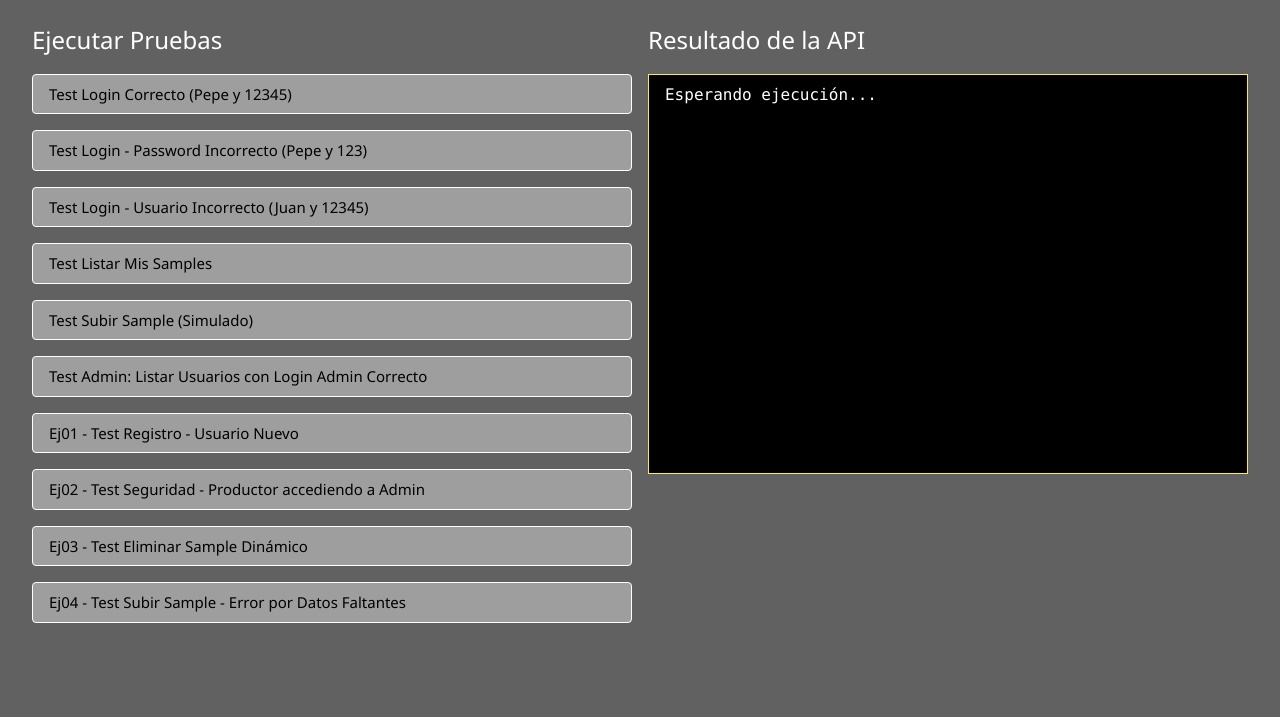
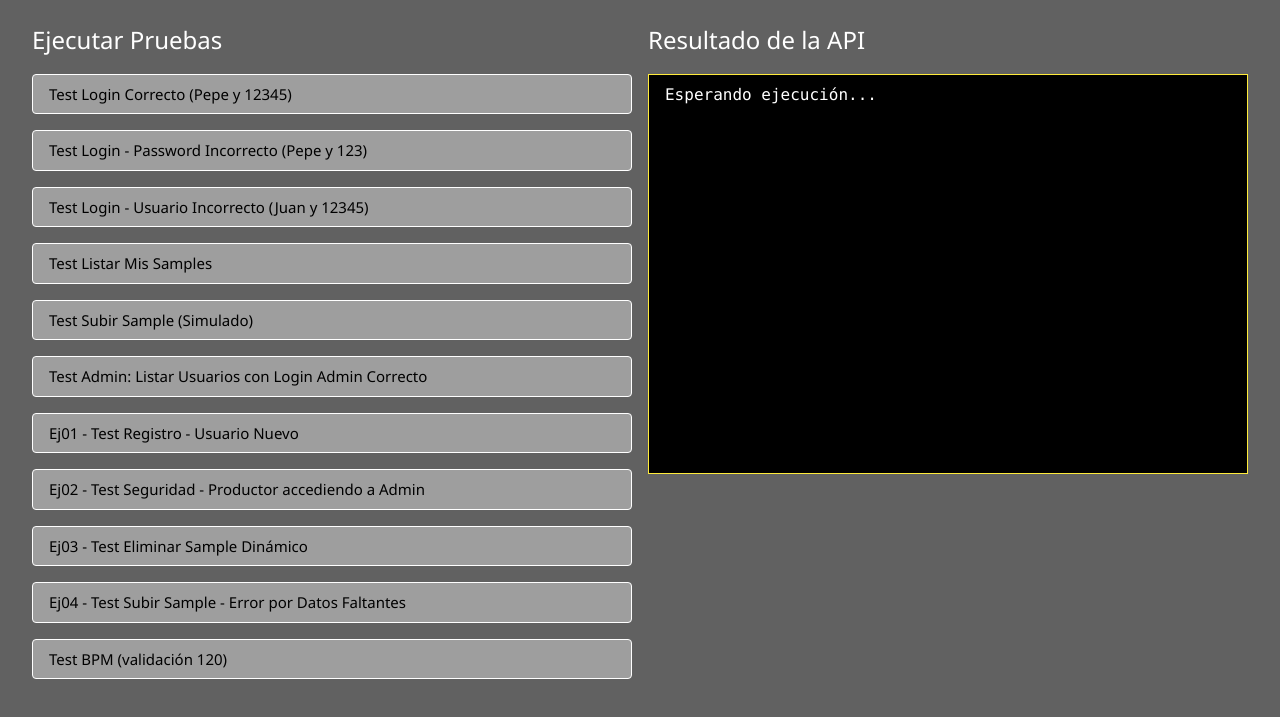
Before and after one commit to meoquisantos2005/sample-vault-tib, a plain HTML site: page frontend/html/login.html in a window 1280 px wide. Shown: the part 137-854 px from the top of the page. Before the commit the page ends 808 px from the top, so only its background shows below. Drawn offline with Linux system fonts and the light colour scheme.

Commit message:
agrego test BPM

```diff
--- a/frontend/html/login.html
+++ b/frontend/html/login.html
@@ -49,5 +49,6 @@
 <script src="../js/tests/sampleTests.js"></script>
 <script src="../js/tests/adminTests.js"></script>
 <script src="../js/tests/guia-ejercicios.js"></script>
+<script src="../js/tests/bpmTests.js"></script>
 </body>
 </html>
```
Also changed, not shown: frontend/js/tests/bpmTests.js (+1 -0 lines).
